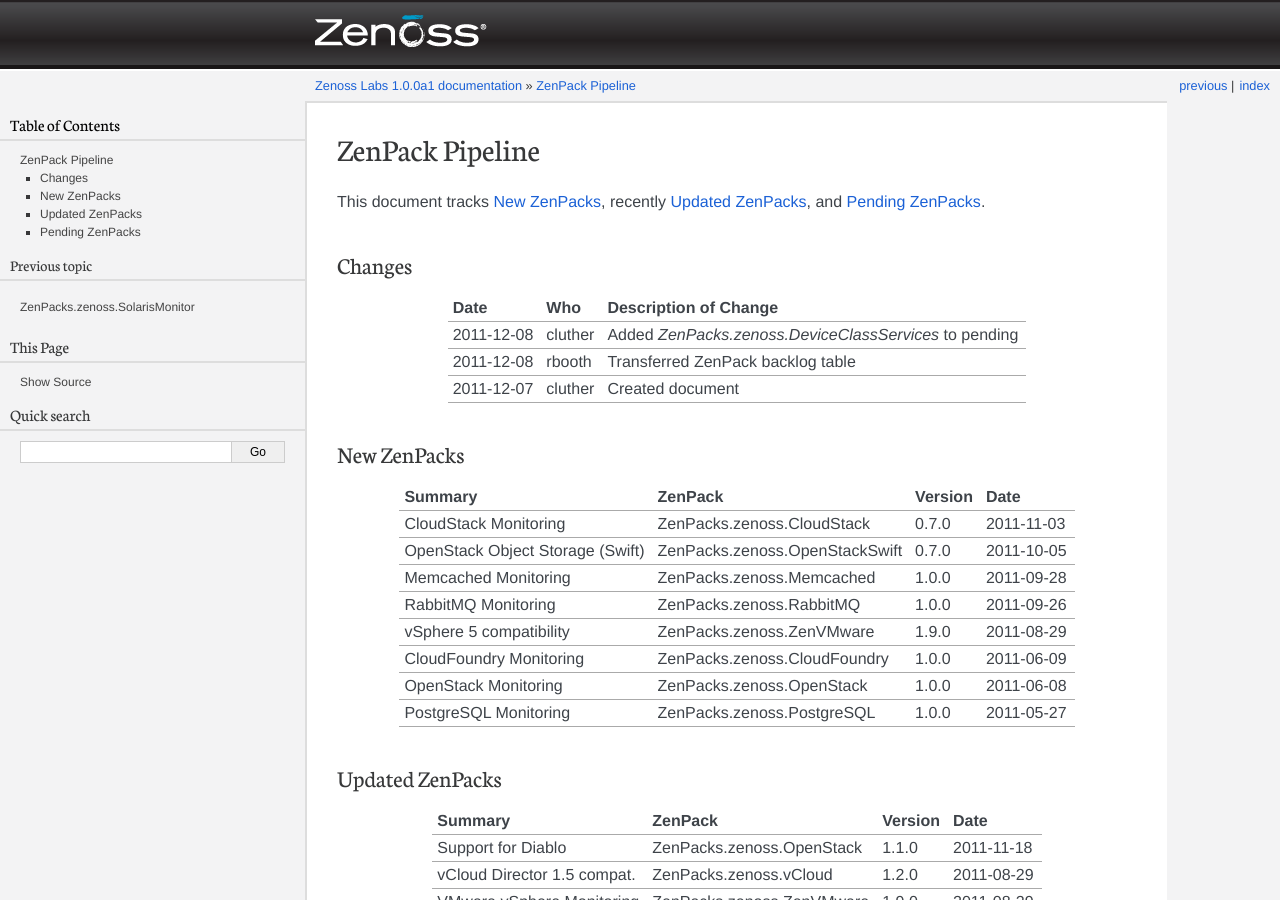
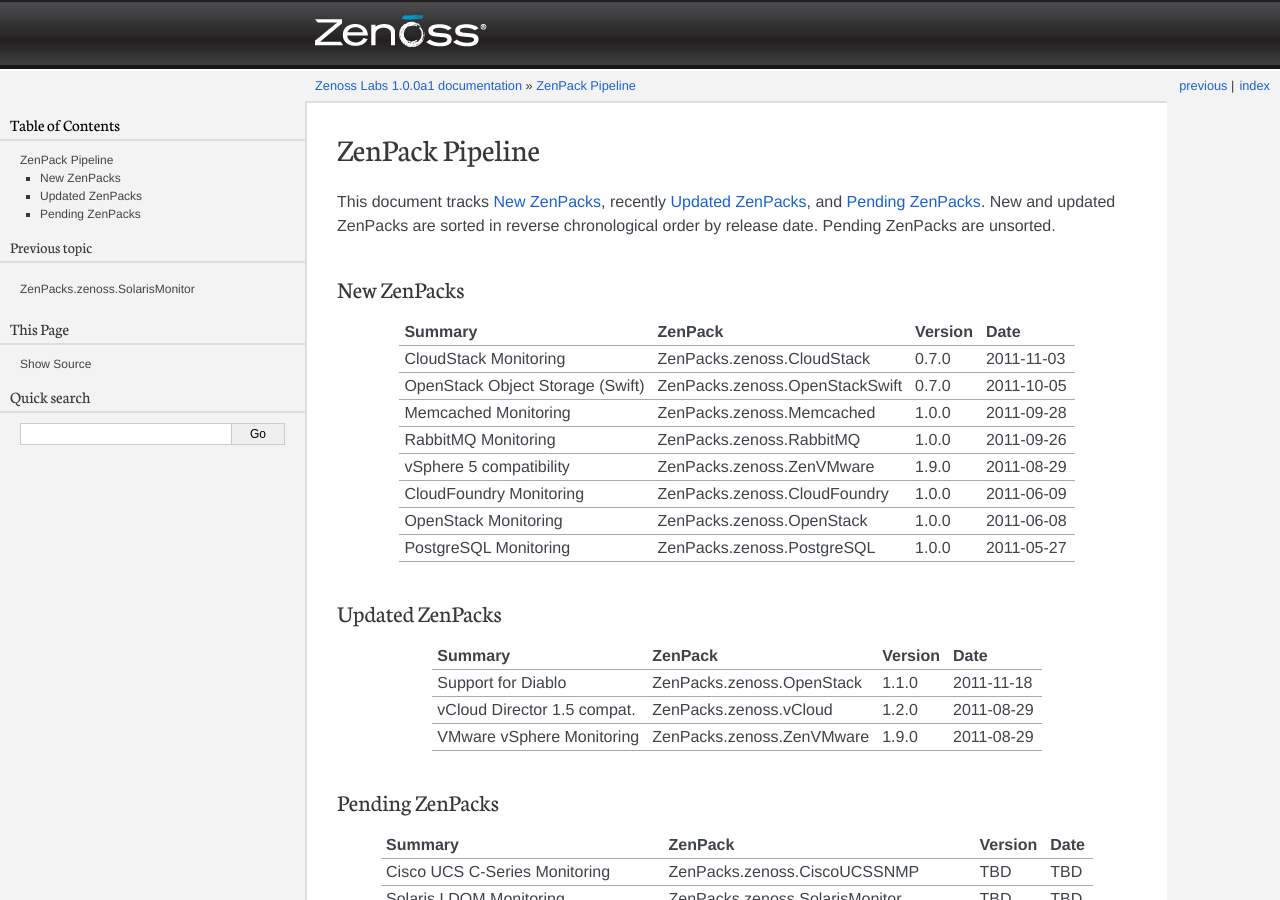
Before and after one commit to zenoss/zenosslabs, a Sphinx documentation site: the page built from docs/zenpack_pipeline.rst, in a window 1280 px wide and 900 px high. Built offline with Sphinx 7.4.7, drawn with Linux system fonts in a browser that asks for light colours.

Commit message:
Remove Changes. Add note on sorting.

```diff
--- a/docs/zenpack_pipeline.rst
+++ b/docs/zenpack_pipeline.rst
@@ -2,20 +2,9 @@
 ZenPack Pipeline
 ===============================================================================
 
-This document tracks `New ZenPacks`_, recently `Updated ZenPacks`_, and
-`Pending ZenPacks`_.
-
-
-Changes
-===============================================================================
-
-=========== =========== ======================================================
-Date        Who         Description of Change
-=========== =========== ======================================================
-2011-12-08  cluther     Added `ZenPacks.zenoss.DeviceClassServices` to pending
-2011-12-08  rbooth      Transferred ZenPack backlog table
-2011-12-07  cluther     Created document
-=========== =========== ======================================================
+This document tracks `New ZenPacks`_, recently `Updated ZenPacks`_, and `Pending
+ZenPacks`_. New and updated ZenPacks are sorted in reverse chronological order
+by release date. Pending ZenPacks are unsorted.
 
 
 New ZenPacks
```
